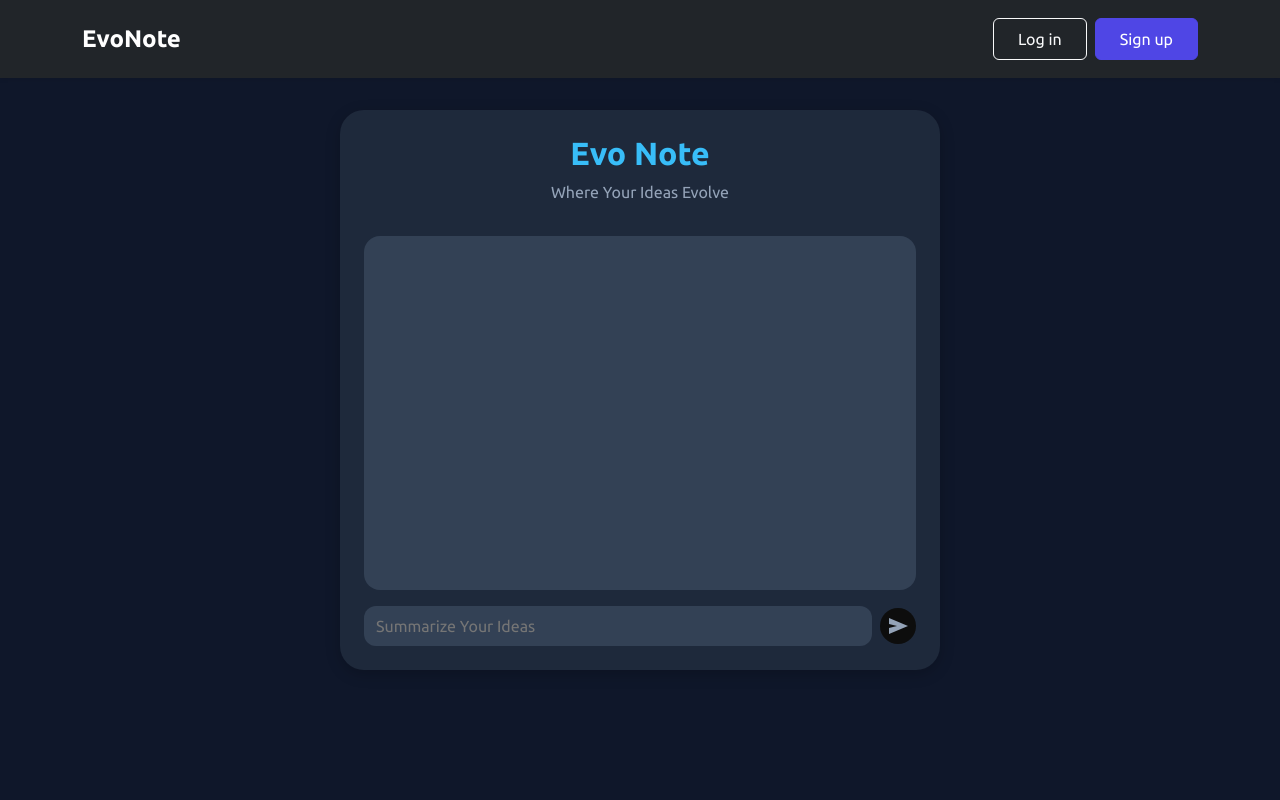
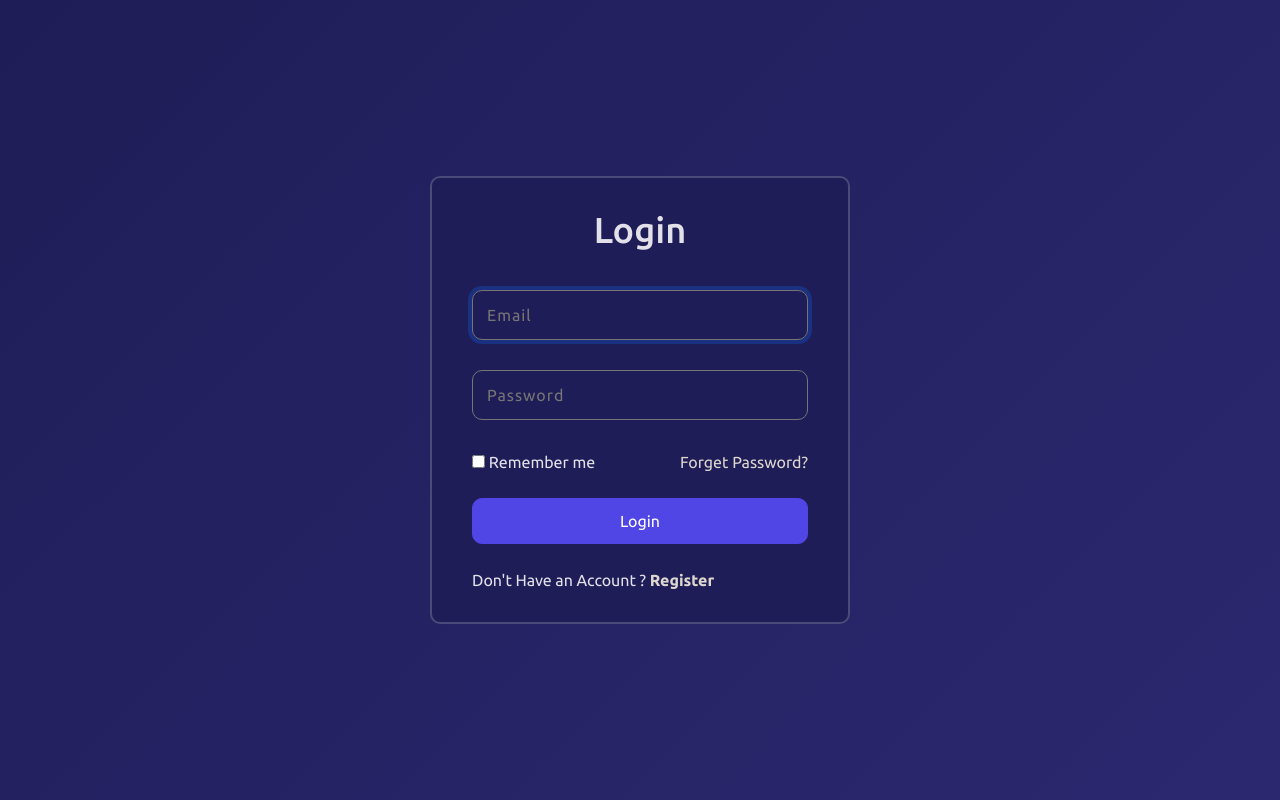
Before and after one commit to mostafa-512/EvoNote, a React (Vite) app in the folder frontend/: page / in a window 1280 px wide. Built offline with nearby package versions, Linux system fonts and the light colour scheme.

Commit message:
Change Some styles in The Project And Add A Login page

```diff
--- a/frontend/src/App.jsx
+++ b/frontend/src/App.jsx
@@ -3,16 +3,18 @@ import './App.css';
 import 'bootstrap/dist/js/bootstrap.bundle.min.js';
 import Header from './components/header/header';
 import ChatBox from './components/ChatBox/Chatbox';
+import Login from './pages/login';
 
 function App() {
   const [count, setCount] = useState(0)
 
   return (
     <>
-    <Header />
+    {/* <Header />
 
-    <ChatBox />
+    <ChatBox /> */}
 
+    <Login  />
 
 
     </>
--- a/frontend/src/components/ChatBox/Chatbox.module.css
+++ b/frontend/src/components/ChatBox/Chatbox.module.css
@@ -51,7 +51,7 @@
   outline: none;
   resize: none;
   border: none;
-  line-height: 1;
+  line-height: 2;
   border-radius: 0.75rem;
   padding: 0.75rem;
   background-color: #334155;
--- /dev/null
+++ b/frontend/src/pages/login.jsx
@@ -0,0 +1,50 @@
+import styles from './login.module.css';
+
+
+function Login() {
+    return(
+        <div className={styles.parent}>
+
+
+            <div className={styles.loginBox}>
+
+
+                <h1 className={styles.h1}>
+                    Login
+                </h1>
+
+
+                <form method="post">
+                    <div className='mb-3'>
+                        <input autoComplete="off" autoFocus className={`${styles.inputs} form-control `} name="Email" placeholder="Email" type="Email" />
+                    </div>
+                    <div className='mb-3'>
+                        <input className={`${styles.inputs} form-control `} name="password" placeholder="Password" type="password" />
+                    </div>
+                    <div className={styles.btnSubmitForRig}>
+                        <div className={`${styles.reFor}`}>
+                            <div className="re">
+                                               <label className="labelCheck" htmlFor="remember-for">
+                                                <input type="checkbox" id="remember-for" className="inputCheck" /> Remember me</label>
+                             </div>
+                            <div className="for">
+                                <a href="#" className={`${styles.forgetpasswordA}`}>Forget Password?</a>
+                            </div>
+                        </div>
+                        <button className={`${styles.btn} btn btn-primary`} type="submit">Login</button>
+                        <div className="reg">Don't Have an Account ? <a href="./register" className={`${styles.aReg}`}>Register</a></div>
+                    </div>
+                </form>
+
+
+            </div>
+
+
+
+        </div>
+
+
+    )
+}
+
+export default Login;
--- /dev/null
+++ b/frontend/src/pages/login.module.css
@@ -0,0 +1,88 @@
+.parent{
+    display: flex;
+    flex-direction: column;
+    justify-content: center;
+    align-items: center;
+    width: 100%;
+    min-height: 100vh;
+      background: linear-gradient(135deg, #1f1d57, #2b2870);
+
+}
+
+
+
+.loginBox{
+    background-color: #1f1d57;
+    width: 26.25rem;
+    display: flex;
+    flex-direction: column;
+    justify-content: space-between;
+    /* background-color: transparent; */
+    border: 2px solid rgba(255 , 255, 255, .2);
+    backdrop-filter: blur(20px);
+    border-radius: 0.625rem;
+    padding: 1.875rem 2.5rem;
+    /* gap: 0.5rem;  */
+
+}
+
+
+.h1{
+    text-align: center;
+    font-size: 2.25rem;
+    font-weight: 500;
+}
+
+.btn{
+    width: 100%;
+    padding: 0.625rem 0.875rem;
+    border-radius: 0.625rem;
+}
+
+
+
+.inputs,.inputs:focus{
+    font-size: 1rem;
+    letter-spacing: 1px;
+    outline: none;
+    color: rgb(221, 215, 207);
+    border-color: #757575;
+    border-radius: 0.625rem;
+    padding: 0.625rem 0.875rem;
+    background-color: transparent;
+    width: 100%;
+    height: 3.125rem;
+    margin: 1.875rem 0;
+}
+.inputs::placeholder{
+    color: #757575;
+    opacity: 1;
+}
+
+
+
+
+.btnSubmitForRig{
+    display: flex;
+    flex-direction: column;
+    justify-content: center;
+    gap: 1.5rem;
+}
+
+
+.reFor{
+    display: flex;
+    justify-content: space-between;
+}
+
+.forgetpasswordA,.aReg{
+    text-decoration: none;
+    color: rgb(221, 215, 207);
+}
+.aReg{
+    font-weight: 900;
+}
+.forgetpasswordA:hover,.aReg:hover{
+    text-decoration: underline;
+    color: #757575;
+}
```
Also changed, not shown: frontend/src/components/header/header.css (+0 -76 lines), frontend/src/pages/register.jsx (added).
